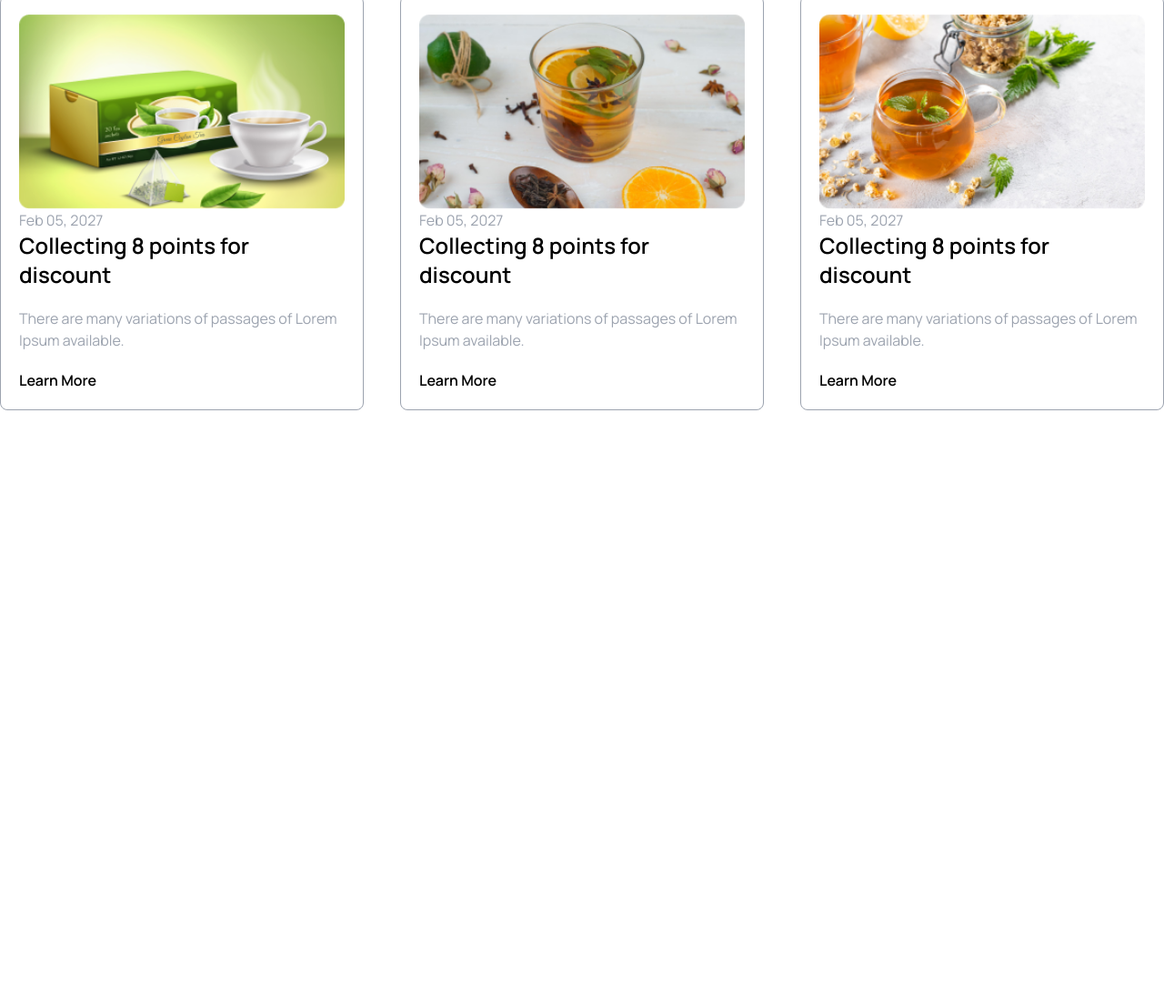
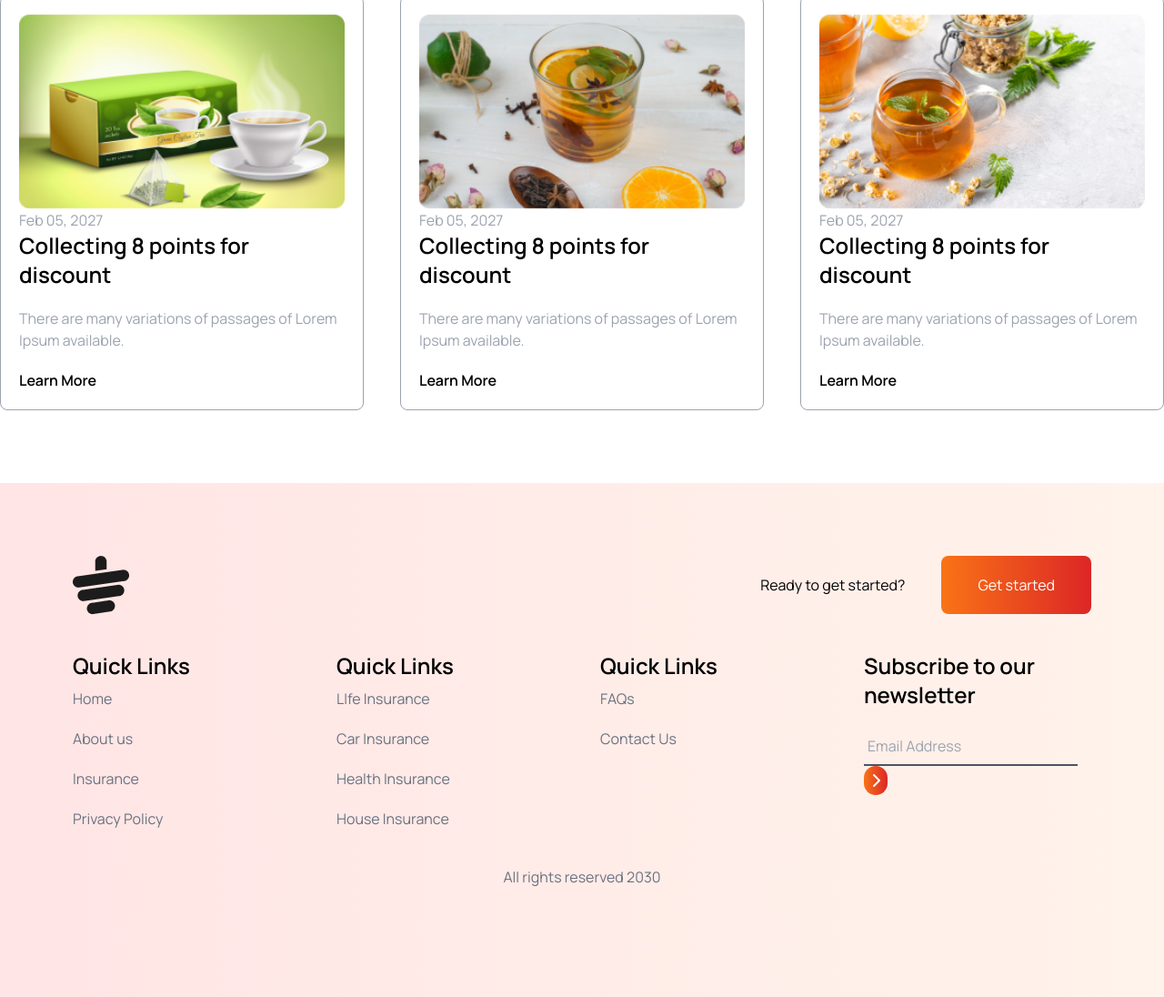
Before and after one commit to Jaber4770/Tea-landing-page-TailwindCSS, a plain HTML site: page index.html in a window 1280 px wide. Shown: the part 2108-3204 px from the top of the page at 91% size. Before the commit the page ends 2559 px from the top, so only its background shows below. Drawn offline with nearby package versions, Linux system fonts and the light colour scheme.

Commit message:
footer done

```diff
--- a/index.html
+++ b/index.html
@@ -94,7 +94,8 @@
             </div>
             <div class="w-full">
                 <h1 class="text-5xl font-bold">Great Tea, Freshly <br> Presented</h1>
-                <p class="text-gray-400 py-5 w-4/5">The meaning of gong cha is chanese is to provide the best tea to emperor from
+                <p class="text-gray-400 py-5 w-4/5">The meaning of gong cha is chanese is to provide the best tea to
+                    emperor from
                     all possessions . It represents the highest quality and self expectation. Establishing in 2006, Gong
                     cha had been deeply appreciated by its custoers because of good words of mouth and unique customized
                     service orginated from Taiwan.</p>
@@ -106,7 +107,8 @@
                 </div>
                 <div>
                     <h3 class="text-2xl font-bold">Premium Quality</h3>
-                    <p class="text-gray-400 w-4/5">Premium Quality that makes tea more elegant and more durable when you use it.</p>
+                    <p class="text-gray-400 w-4/5">Premium Quality that makes tea more elegant and more durable when you
+                        use it.</p>
                 </div>
             </div>
         </section>
@@ -158,7 +160,54 @@
             </div>
         </section>
     </main>
-    <footer></footer>
+    <footer class=" bg-gradient-to-r from-[#ff00001a] to-[#ff89381a] mt-20 p-20">
+        <div class="container mx-auto">
+            <div class="flex justify-between items-center mb-10">
+                <div>
+                    <img src="images/cup.png" alt="">
+                </div>
+                <div class="flex gap-10 items-center">
+                    <span>Ready to get started?</span>
+                    <button
+                        class="py-5 px-10 rounded-lg bg-gradient-to-r from-orange-500 to-red-600 text-white flex gap-2">Get
+                        started</button>
+                </div>
+            </div>
+            <div class="grid grid-cols-4 gap-10">
+                <div>
+                    <p class="text-2xl font-semibold pb-2">Quick Links</p>
+                    <ul class="text-gray-500 flex flex-col gap-5">
+                        <li>Home</li>
+                        <li>About us</li>
+                        <li>Insurance</li>
+                        <li>Privacy Policy</li>
+                    </ul>
+                </div>
+                <div>
+                    <p class="text-2xl font-semibold pb-2">Quick Links</p>
+                    <ul class="text-gray-500 flex flex-col gap-5">
+                        <li>LIfe Insurance</li>
+                        <li>Car Insurance</li>
+                        <li>Health Insurance</li>
+                        <li>House Insurance</li>
+                    </ul>
+                </div>
+                <div>
+                    <p class="text-2xl font-semibold pb-2">Quick Links</p>
+                    <ul class="text-gray-500 flex flex-col gap-5">
+                        <li>FAQs</li>
+                        <li>Contact Us</li>
+                    </ul>
+                </div>
+                <div>
+                    <h3 class="text-2xl font-semibold mb-5">Subscribe to our <br> newsletter</h3>
+                    <input class="border-b-2 border-gray-600 outline-none ps-1 pe-10 py-2 bg-transparent border-b-2" type="text" placeholder="Email Address"> <i class="fa-solid fa-chevron-right rounded-full bg-gradient-to-r from-orange-500 to-red-600 text-white p-2"></i>
+
+                </div>
+            </div>
+        </div>
+        <p class="text-center text-gray-500 py-10 ">All rights reserved 2030</p>
+    </footer>
 </body>
 
 </html>
```
